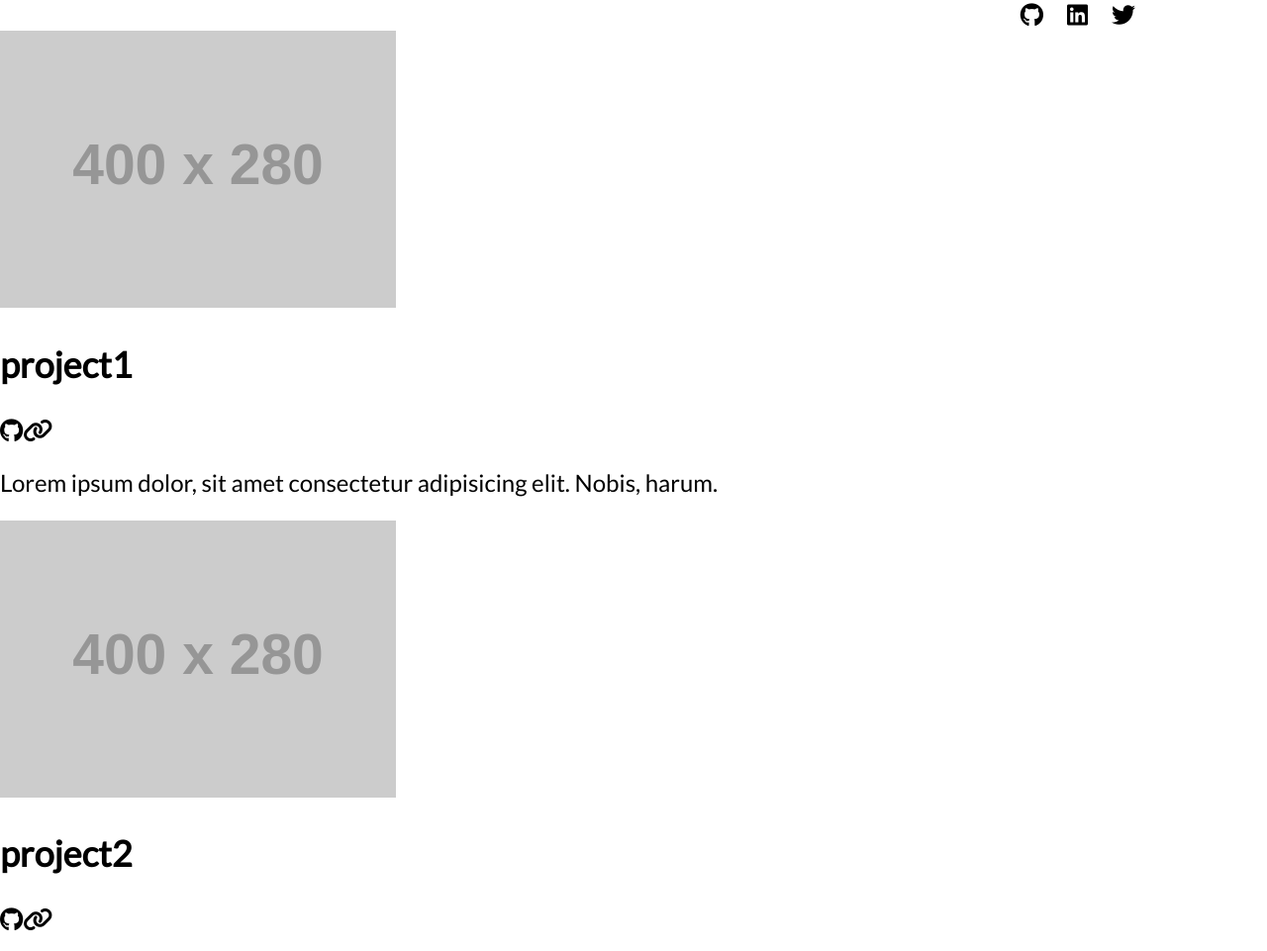
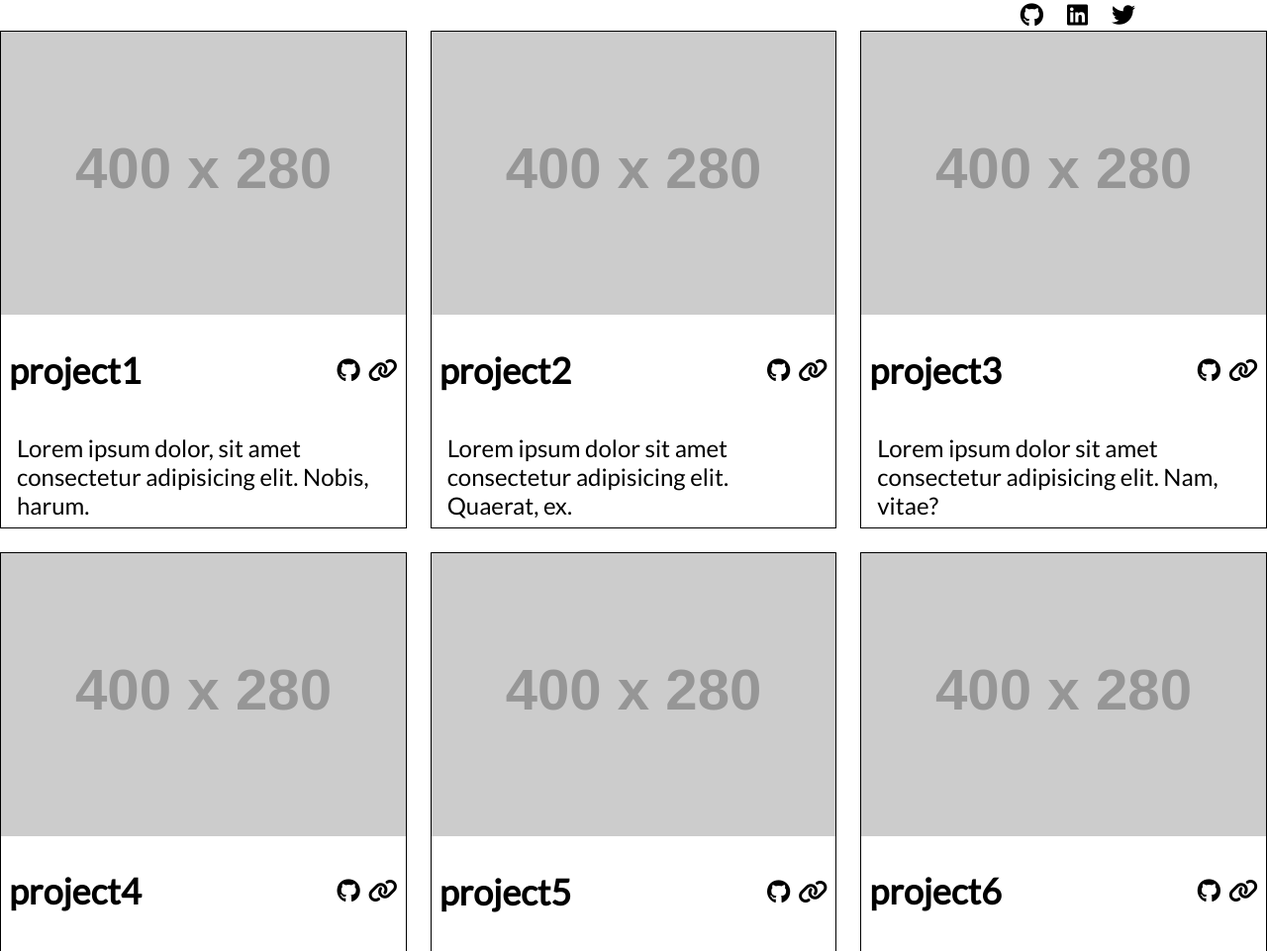
Before and after one commit to voiceinthedark/Homepage-example, a website built with webpack: page src/template.html in a window 1280 px wide. Shown: the part 826-1787 px from the top of the page at 99% size. Built offline with nearby package versions, Linux system fonts and the light colour scheme; placeholder pictures from the web are drawn by us.

Commit message:
style: applied styling for large screen on the project section

```diff
--- a/package.json
+++ b/package.json
@@ -1,6 +1,6 @@
 {
   "name": "homepage-example",
-  "version": "0.0.20",
+  "version": "0.0.35",
   "description": "Homepage with a responsive layout",
   "main": "index.js",
   "homepage": "https://github.com/voiceinthedark/Homepage-example",
--- a/src/styles/styles.css
+++ b/src/styles/styles.css
@@ -53,6 +53,8 @@ body {
   display: flex;
   flex-direction: column;
   gap: 20px;
+  justify-content: center;
+  align-items: flex-start;
 
   .header-about {
     display: flex;
@@ -100,4 +102,58 @@ body {
     }
 
   }
+
+  .project-container {
+    display: flex;
+    flex-direction: column;
+    min-width: 100%;
+    justify-content: center;
+    align-items: center;
+    align-self: flex-start;
+
+    .project-list-container {
+      display: flex;
+      flex-direction: column;
+
+      h1 {
+        align-self: flex-start;
+      }
+
+      .project-list {
+        align-self: center;
+        width: inherit;
+        display: grid;
+        grid-template-columns: repeat(3, 1fr);
+        gap: 24px;
+
+        .project-item {
+          display: flex;
+          flex-direction: column;
+          max-width: 490px;
+          border: 1px solid black;
+
+          .project-header {
+            display: flex;
+            justify-content: space-between;
+            align-items: center;
+            margin: 4px 8px;
+
+            .project-links{
+              display: flex;
+              gap: 8px;
+            }
+          }
+
+          p{
+            margin: 8px 16px;
+          }
+        }
+
+      }
+    }
+
+
+  }
+
+
 }
--- a/src/template.html
+++ b/src/template.html
@@ -12,8 +12,7 @@
     <header>
       <section class="header-about">
         <div class="header-photo">
-            <img class="header-img" src="https://dummyimage.com/480x680/000/fff"
-            alt="voiceinthedark in the office">
+          <img class="header-img" src="https://dummyimage.com/480x680/000/fff" alt="voiceinthedark in the office">
           <h1>Ashley Williams</h1>
 
         </div>
@@ -41,47 +40,63 @@
         </div>
       </section>
     </header>
-    <section>
+    <section class="project-container">
+      <div class="project-list-container">
         <h1>My work</h1>
+        <div class="project-list">
           <article class="project-item">
             <img class="project-img" src="https://dummyimage.com/400x280/000/fff" alt="">
+            <div class="project-header">
               <h2>project1</h2>
               <div class="project-links"><i class="fa-brands fa-github"></i><i class="fa-solid fa-link"></i></div>
+            </div>
             <p>Lorem ipsum dolor, sit amet consectetur adipisicing elit. Nobis, harum.</p>
           </article>
           <article class="project-item">
             <img class="project-img" src="https://dummyimage.com/400x280/000/fff" alt="">
+            <div class="project-header">
               <h2>project2</h2>
               <div class="project-links"><i class="fa-brands fa-github"></i><i class="fa-solid fa-link"></i></div>
+            </div>
             <p>Lorem ipsum dolor sit amet consectetur adipisicing elit. Quaerat, ex.</p>
           </article>
           <article class="project-item">
             <img class="project-img" src="https://dummyimage.com/400x280/000/fff" alt="">
+            <div class="project-header">
               <h2>project3</h2>
               <div class="project-links"><i class="fa-brands fa-github"></i><i class="fa-solid fa-link"></i></div>
+            </div>
             <p>Lorem ipsum dolor sit amet consectetur adipisicing elit. Nam, vitae?</p>
           </article>
           <article class="project-item">
             <img class="project-img" src="https://dummyimage.com/400x280/000/fff" alt="">
+            <div class="project-header">
               <h2>project4</h2>
               <div class="project-links"><i class="fa-brands fa-github"></i><i class="fa-solid fa-link"></i></div>
+            </div>
             <p>Lorem, ipsum dolor sit amet consectetur adipisicing elit. Ut, eaque.</p>
           </article>
           <article class="project-item">
             <img class="project-img" src="https://dummyimage.com/400x280/000/fff" alt="">
+            <div class="project-header">
               <h2>project5</h2>
               <div class="project-links"><i class="fa-brands fa-github"></i><i class="fa-solid fa-link"></i></div>
+            </div>
             <p>Lorem ipsum dolor sit amet consectetur adipisicing elit. Modi, dicta!</p>
           </article>
           <article class="project-item">
             <img class="project-img" src="https://dummyimage.com/400x280/000/fff" alt="">
+            <div class="project-header">
               <h2>project6</h2>
               <div class="project-links"><i class="fa-brands fa-github"></i><i class="fa-solid fa-link"></i></div>
+            </div>
             <p>Lorem ipsum dolor sit amet, consectetur adipisicing elit. Placeat, nulla!</p>
           </article>
+        </div>
+      </div>
     </section>
-    <footer>
-      <section>
+    <footer class="footer">
+      <section class="footer-contact">
         <h1>Contact Me</h1>
         <p>For business inquiries contact me via email at email</p>
         <p>Address here</p>
```
Lines whose indentation alone changed are shown as unchanged.
